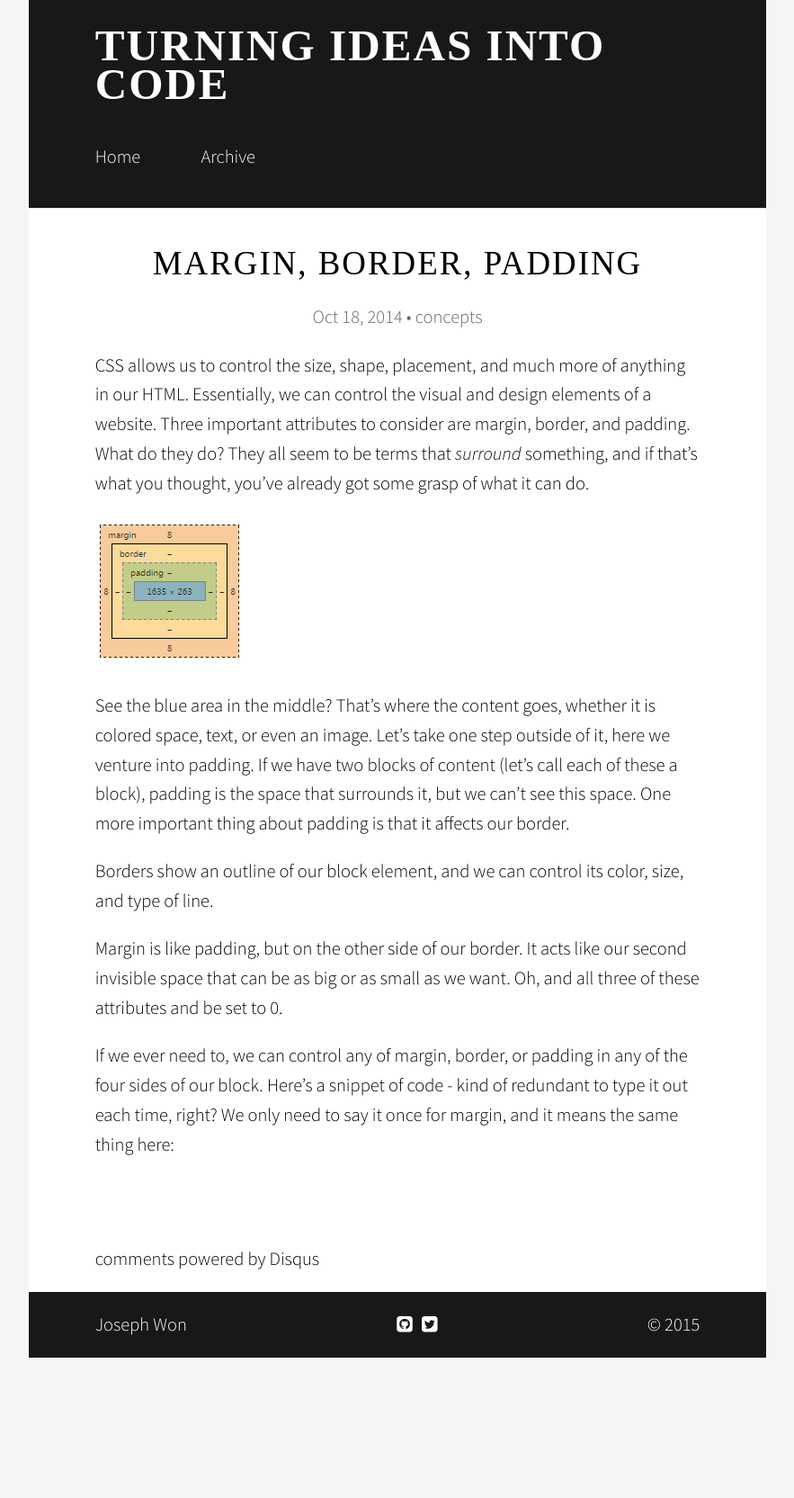
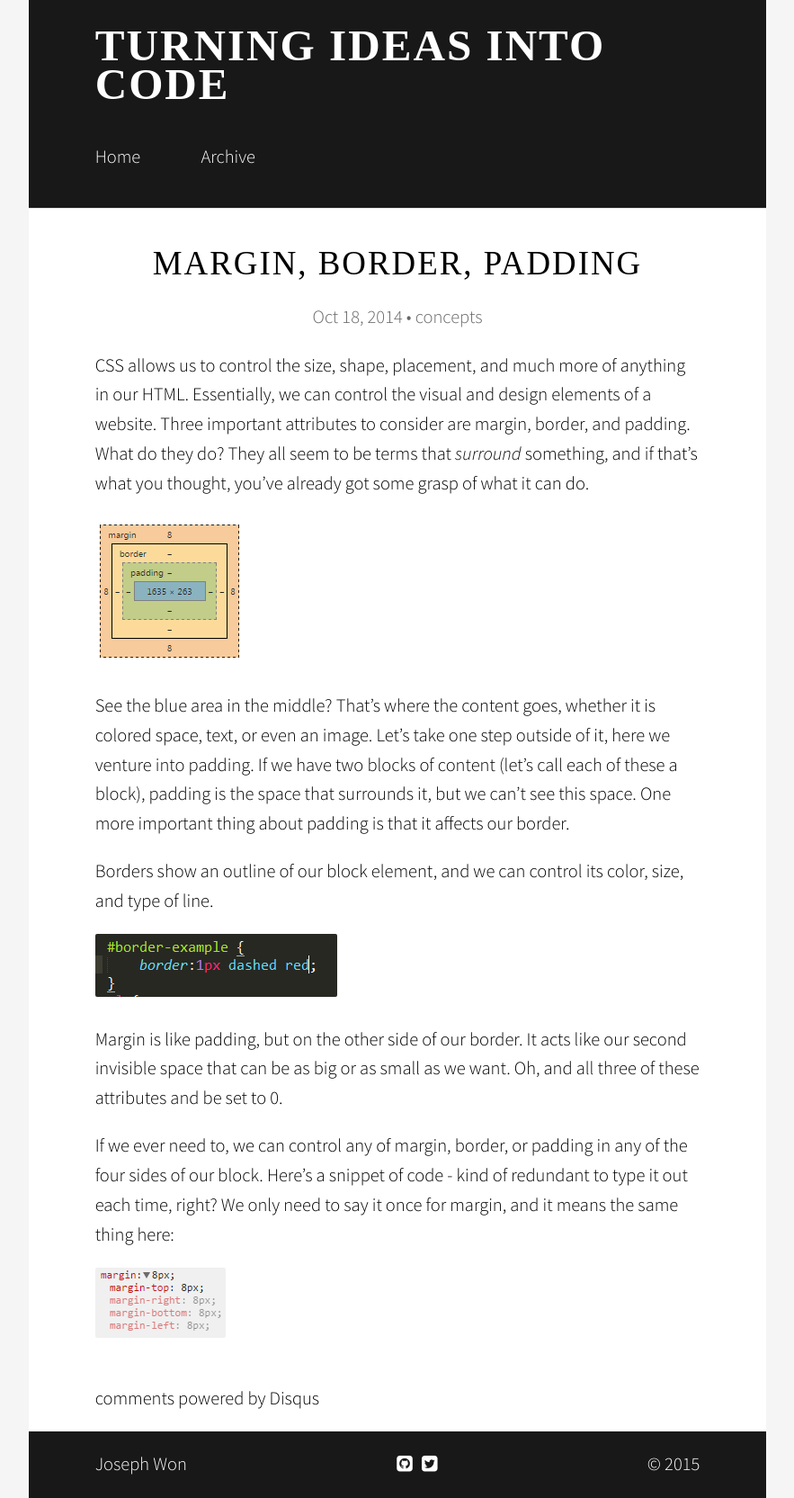
Before and after one commit to godspeedyoo/blog, a Jekyll site: the page built from _posts/2014-10-18-margin-border-padding.md, in a window 1280 px wide. Shown: the whole page at 90% size, without its empty margins (198-1081 px from the left). Built offline with Jekyll 4.4.1, drawn with Linux system fonts in a browser that asks for light colours; nearby versions of some CDN libraries; some web fonts are replaced; comment, search, counter and statistics services are not loaded; before the commit the page ends 1509 px from its top, so only the background shows below that.

Commit message:
rename PNG to png in images; rename file of margin border padding blog post

```diff
--- a/_posts/2014-09-10-example-2.md
+++ b/_posts/2014-10-18-margin-border-padding.md
@@ -11,10 +11,11 @@ CSS allows us to control the size, shape, placement, and much more of anything i
 See the blue area in the middle? That's where the content goes, whether it is colored space, text, or even an image. Let's take one step outside of it, here we venture into padding. If we have two blocks of content (let's call each of these a block), padding is the space that surrounds it, but we can't see this space. One more important thing about padding is that it affects our border.
 
 Borders show an outline of our block element, and we can control its color, size, and type of line.
-![](img/border-code.PNG)
+
+![border-code]({{site.url}}/blog/img/border-code.png)
 
 Margin is like padding, but on the other side of our border. It acts like our second invisible space that can be as big or as small as we want. Oh, and all three of these attributes and be set to 0.
 
 If we ever need to, we can control any of margin, border, or padding in any of the four sides of our block. Here's a snippet of code - kind of redundant to type it out each time, right? We only need to say it once for margin, and it means the same thing here:
 
-![](img/margin-code.PNG)
+![margin-code]({{site.url}}/blog/img/margin-code.png)
```
Also changed, not shown: img/border-code.png (renamed from img/border-code.PNG), img/margin-code.png (renamed from img/margin-code.PNG), 9 other files.
